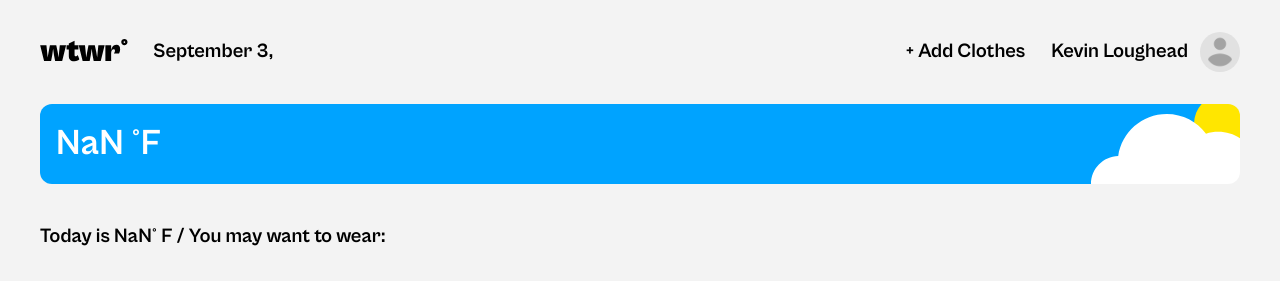
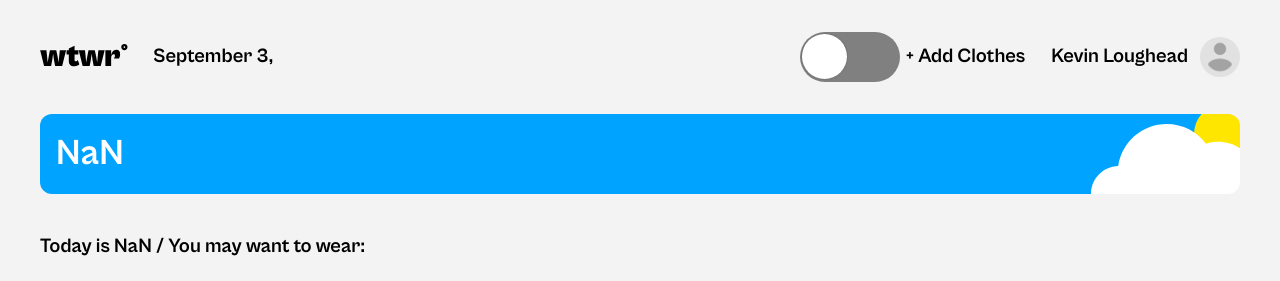
Before and after one commit to kvnloughead/wtwr, a React (Create React App) app: page / in a window 1280 px wide. Shown: the top 281 px of the page. Built offline with nearby package versions, Linux system fonts and the light colour scheme; no server answers; grey boxes are pictures that could not be loaded.

Commit message:
Implement toggle switch functionality

```diff
--- a/src/components/App/App.jsx
+++ b/src/components/App/App.jsx
@@ -1,4 +1,4 @@
-import React from 'react';
+import React, { useState, useMemo } from 'react';
 
 import Header from '../Header/Header';
 import Main from '../Main/Main';
@@ -10,17 +10,19 @@ import './App.css';
 
 import { coords, apiKey } from '../../utils/constants';
 import { getWeather } from '../../utils/weatherApi';
+import TempUnitContext from '../../contexts/TempUnitContext';
 
 function App() {
-  const [activeModal, setActiveModal] = React.useState('');
-  const [weather, setWeather] = React.useState({ tempF: NaN });
-  const [selectedCard, setSelectedCard] = React.useState({
+  const [activeModal, setActiveModal] = useState('');
+  const [weather, setWeather] = useState({ temp: { F: NaN, C: NaN } });
+  const [selectedCard, setSelectedCard] = useState({
     _id: -1,
     name: '',
     weather: '',
     link: '',
   });
-  const [location, setLocation] = React.useState({ ...coords, city: '' });
+  const [location, setLocation] = useState({ ...coords, city: '' });
+  const [tempUnit, setTempUnit] = useState('F');
 
   const openAddModal = () => setActiveModal('add');
   const openItemModal = (card) => {
@@ -40,10 +42,24 @@ function App() {
     }, 500);
   };
 
+  const toggleTempUnit = () => {
+    setTempUnit(tempUnit === 'F' ? 'C' : 'F');
+  };
+
+  const tempUnitContextValue = useMemo(
+    () => ({ tempUnit, toggleTempUnit }),
+    [tempUnit]
+  );
+
   React.useEffect(() => {
     getWeather(location, apiKey)
       .then((data) => {
-        setWeather({ tempF: data.current.temp_f });
+        setWeather({
+          temp: {
+            F: `${data.current.temp_f}°F`,
+            C: `${data.current.temp_c}°C`,
+          },
+        });
         setLocation({ ...location, city: data.location.name });
       })
       .catch((err) => console.error(err));
@@ -52,6 +68,7 @@ function App() {
   return (
     <div className="page">
       <div className="page__wrapper">
+        <TempUnitContext.Provider value={tempUnitContextValue}>
           <Header openAddModal={openAddModal} location={location} />
           <Main openItemModal={openItemModal} weather={weather} />
           <Footer />
@@ -68,6 +85,7 @@ function App() {
             card={selectedCard}
             closeModal={closeModal}
           />
+        </TempUnitContext.Provider>
       </div>
     </div>
   );
--- a/src/components/Header/Header.jsx
+++ b/src/components/Header/Header.jsx
@@ -3,6 +3,7 @@ import { func, number, shape, string } from 'prop-types';
 
 import logo from '../../images/logo.svg';
 import avatar from '../../images/placeholder.png';
+import ToggleSwitch from '../ToggleSwitch/ToggleSwitch';
 import './Header.css';
 
 function Header({ openAddModal, location }) {
@@ -14,7 +15,6 @@ function Header({ openAddModal, location }) {
   return (
     <header className="header">
       <img className="header__logo" src={logo} alt="WTWR logo" />
-
       <div className="header__time-and-place">
         <span className="header__time">
           <time className="header__time" dateTime={date}>
@@ -24,6 +24,7 @@ function Header({ openAddModal, location }) {
         <span className="header__place">{location.city}</span>
       </div>
 
+      <ToggleSwitch />
       <button
         className="header__add-clothes-button"
         type="button"
--- a/src/components/Main/Main.jsx
+++ b/src/components/Main/Main.jsx
@@ -1,10 +1,12 @@
-import React from 'react';
+import React, { useContext } from 'react';
 import { shape, func, number } from 'prop-types';
 
 import WeatherCard from '../WeatherCard/WeatherCard';
 import ItemCard from '../ItemCard/ItemCard';
 import { getTempDescriptor } from '../../utils/weatherApi';
 import './Main.css';
+
+import TempUnitContext from '../../contexts/TempUnitContext';
 
 const defaultClothingItems = [
   {
@@ -46,11 +48,13 @@ const defaultClothingItems = [
 ];
 
 function Main({ openItemModal, weather }) {
+  const { tempUnit } = useContext(TempUnitContext);
+
   return (
     <main className="main">
       <WeatherCard weather={weather} />
       <h2 className="main__text">
-        {`Today is ${weather.tempF}° F / You may want to wear:`}
+        {`Today is ${weather.temp[tempUnit]} / You may want to wear:`}
       </h2>
       <ul className="main__cards">
         {defaultClothingItems
--- /dev/null
+++ b/src/components/ToggleSwitch/ToggleSwitch.css
@@ -0,0 +1,40 @@
+.react-switch-checkbox {
+  height: 0;
+  width: 0;
+  visibility: hidden;
+}
+
+.react-switch-label {
+  display: flex;
+  align-items: center;
+  justify-content: space-between;
+  cursor: pointer;
+  width: 100px;
+  height: 50px;
+  background: grey;
+  border-radius: 100px;
+  position: relative;
+  transition: background-color 0.2s;
+}
+
+.react-switch-label .react-switch-button {
+  content: '';
+  position: absolute;
+  top: 2px;
+  left: 2px;
+  width: 45px;
+  height: 45px;
+  border-radius: 45px;
+  transition: 0.2s;
+  background: #fff;
+  box-shadow: 0 0 2px 0 rgba(10, 10, 10, 0.29);
+}
+
+.react-switch-checkbox:checked + .react-switch-label .react-switch-button {
+  left: calc(100% - 2px);
+  transform: translateX(-100%);
+}
+
+.react-switch-label:active .react-switch-button {
+  width: 60px;
+}
--- /dev/null
+++ b/src/components/ToggleSwitch/ToggleSwitch.jsx
@@ -0,0 +1,28 @@
+import React, { useEffect, useContext, useState } from 'react';
+
+import TempUnitContext from '../../contexts/TempUnitContext';
+import './ToggleSwitch.css';
+
+function ToggleSwitch() {
+  const { tempUnit, toggleTempUnit } = useContext(TempUnitContext);
+  const [isChecked, setIsChecked] = useState(tempUnit === 'C');
+
+  useEffect(() => {
+    setIsChecked(tempUnit === 'C');
+  }, [tempUnit]);
+
+  return (
+    <label className="react-switch-label" htmlFor="react-switch-new">
+      <input
+        className="react-switch-checkbox"
+        id="react-switch-new"
+        type="checkbox"
+        checked={isChecked}
+        onChange={toggleTempUnit}
+      />
+      <span className="react-switch-button" />
+    </label>
+  );
+}
+
+export default ToggleSwitch;
--- a/src/components/WeatherCard/WeatherCard.jsx
+++ b/src/components/WeatherCard/WeatherCard.jsx
@@ -1,17 +1,21 @@
-import { number, shape } from 'prop-types';
-import React from 'react';
+import { shape, string } from 'prop-types';
+import React, { useContext } from 'react';
 import './WeatherCard.css';
 
+import TempUnitContext from '../../contexts/TempUnitContext';
+
 function WeatherCard({ weather }) {
+  const { tempUnit } = useContext(TempUnitContext);
+
   return (
     <div className="weather-card">
-      <h2 className="weather-card__temp">{weather.tempF} &deg;F</h2>
+      <h2 className="weather-card__temp">{weather.temp[tempUnit]}</h2>
     </div>
   );
 }
 
 WeatherCard.propTypes = {
-  weather: shape({ tempF: number }).isRequired,
+  weather: shape({ temp: shape({ F: string, C: string }) }).isRequired,
 };
 
 export default WeatherCard;
--- /dev/null
+++ b/src/contexts/TempUnitContext.js
@@ -0,0 +1,5 @@
+import React from 'react';
+
+const TempUnitContext = React.createContext();
+
+export default TempUnitContext;
```
Lines whose indentation alone changed are shown as unchanged.
